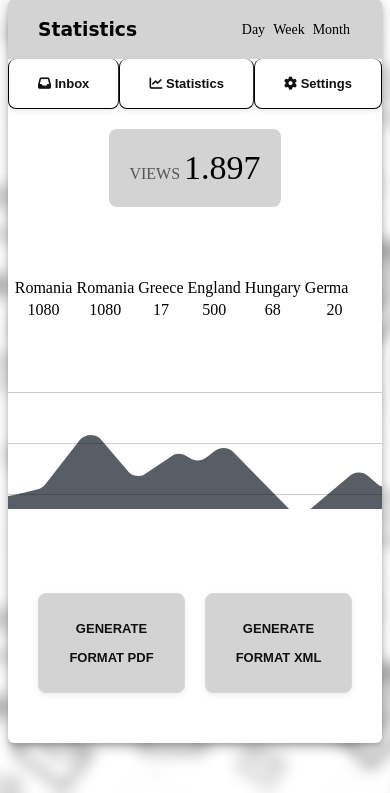
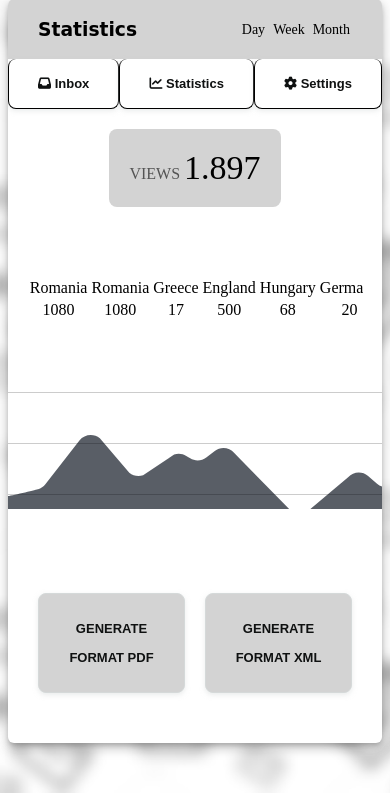
Before and after one commit to vitalie7bocicov/empub, a PHP site: page /pages/statistics.html in a window 390 px wide. Shown: the part 51-844 px from the top of the page. Run offline with PHP 8.4, Linux system fonts and the light colour scheme; some libraries are stand-ins or nearby versions.

Commit message:
Update statistics.css

```diff
--- a/EMPub/styles/statistics.css
+++ b/EMPub/styles/statistics.css
@@ -204,6 +204,10 @@ button:focus {
 	  padding:20px;
 	}
 
+	.countries{
+	  margin-right:0;
+	}
+
 
 	.sidebar-buttons {
 		font-size: 13px;
```
